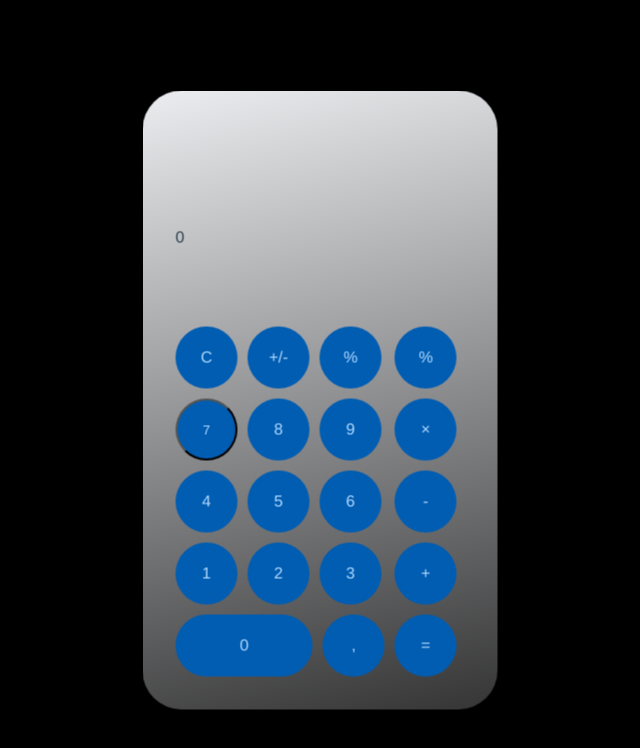
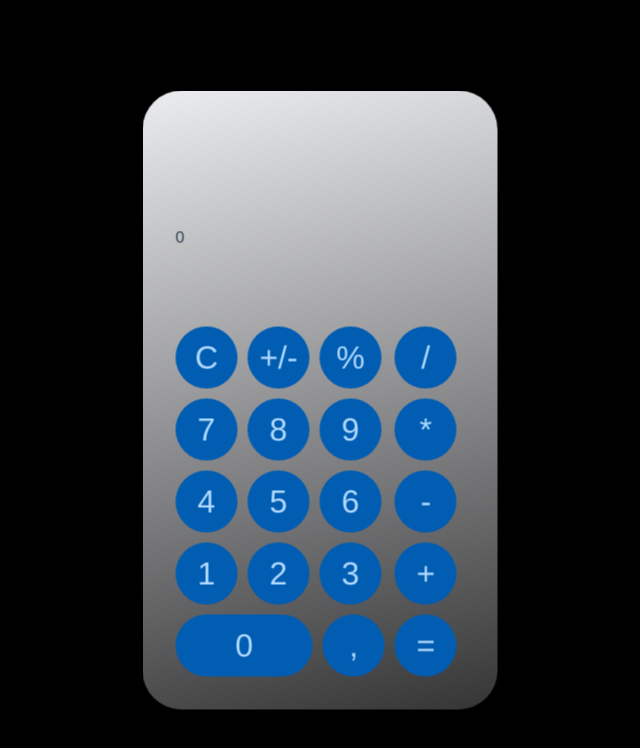
Before and after one commit to dayaRoman/vue-calculator, a Vue app: page / in a window 1280 px wide. Shown: the top 748 px of the page, without its empty margins (320-960 px from the left). Built offline with nearby package versions, Linux system fonts and the light colour scheme.

Commit message:
feature -> разделил разные кнопки по компонентам, рендер строки выражения

```diff
--- a/src/App.vue
+++ b/src/App.vue
@@ -1,15 +1,15 @@
 <template>
-    <CalculatorContainer />
+    <CalculatorView />
 </template>
 
 <script lang="ts">
 import { defineComponent } from "vue";
-import CalculatorContainer from "@/components/CalculatorContainer.vue";
+import CalculatorView from "@/views/CalculatorView.vue";
 
 export default defineComponent({
     name: "App",
     components: {
-        CalculatorContainer,
+        CalculatorView,
     },
 });
 </script>
--- /dev/null
+++ b/src/components/ActionButton.vue
@@ -0,0 +1,22 @@
+<template>
+    <div class="btn" @click="clickOnActionHandler">
+        {{ innerAction }}
+    </div>
+</template>
+<script lang="ts">
+import { defineComponent } from "vue";
+
+export default defineComponent({
+    emits: ["click-on-action"],
+    props: {
+        innerAction: {
+            type: String,
+        },
+    },
+    methods: {
+        clickOnActionHandler(): void {
+            this.$emit("click-on-action", this.innerAction);
+        },
+    },
+});
+</script>
--- a/src/components/CalculatorContainer.vue
+++ /dev/null
@@ -1,118 +0,0 @@
-<template>
-    <div @keyup="keyUpHandler" class="calculator">
-        <div class="calculator__input-window">
-            {{ inputValue }}
-        </div>
-        <div class="calculator__btns">
-            <div class="btns__col">
-                <div class="btn">C</div>
-                <div class="btn">+/-</div>
-                <div class="btn">%</div>
-                <NumberButton
-                    @clickOnNumber="testClickHandler"
-                    :inner-number="7"
-                />
-                <div class="btn">8</div>
-                <div class="btn">9</div>
-                <div class="btn">4</div>
-                <div class="btn">5</div>
-                <div class="btn">6</div>
-                <div class="btn">1</div>
-                <div class="btn">2</div>
-                <div class="btn">3</div>
-                <div class="btns__row">
-                    <div class="btn">0</div>
-                    <div class="btn">,</div>
-                </div>
-            </div>
-            <div class="btns__col">
-                <div class="btn">%</div>
-                <div class="btn">&#215;</div>
-                <div class="btn">-</div>
-                <div class="btn">+</div>
-                <div class="btn">=</div>
-            </div>
-        </div>
-    </div>
-</template>
-<script lang="ts">
-import { defineComponent } from "vue";
-import NumberButton from "./NumberButton.vue";
-
-export default defineComponent({
-    components: {
-        NumberButton,
-    },
-    data() {
-        return {
-            inputValue: 0,
-        };
-    },
-    methods: {
-        testClickHandler(num: number): void {
-            console.log(num);
-        },
-        keyUpHandler() {
-            console.log(1);
-        },
-        changeVal(): void {
-            this.inputValue = 3;
-        },
-    },
-});
-</script>
-<style lang="scss" scoped>
-.calculator {
-    position: fixed;
-    top: 50%;
-    left: 50%;
-    width: 355px;
-    transform: translate(-50%, -50%);
-    background: linear-gradient(
-        167.27deg,
-        #f7f8fb -5.94%,
-        rgba(247, 248, 251, 0.19) 103.62%
-    );
-    backdrop-filter: blur(51px);
-    padding: 138px 33px 33px;
-    border-radius: 39px;
-    &__input-window {
-        margin-bottom: 80px;
-    }
-    &__btns {
-        display: grid;
-        grid-template-columns: 3fr 1fr;
-        gap: 10px;
-        .btns {
-            &__row {
-                display: grid;
-                grid-template-columns: 3fr 1fr;
-                gap: 10px;
-                .btn:first-of-type {
-                    width: 100%;
-                    border-radius: 32px;
-                }
-            }
-            &__col {
-                display: flex;
-                flex-wrap: wrap;
-                gap: 10px;
-                &:first-of-type {
-                    grid-template-columns: repeat(3, 1fr);
-                }
-            }
-        }
-        .btn {
-            cursor: pointer;
-            height: 62px;
-            width: 62px;
-            display: flex;
-            align-items: center;
-            justify-content: center;
-            border-radius: 50%;
-            background: #005db2;
-            color: #b2daff;
-        }
-    }
-}
-</style>
--- a/src/components/NumberButton.vue
+++ b/src/components/NumberButton.vue
@@ -1,7 +1,7 @@
 <template>
-    <button class="btn" @click="clickOnNumberHandler">
+    <div class="btn" @click="clickOnNumberHandler">
         {{ innerNumber }}
-    </button>
+    </div>
 </template>
 <script lang="ts">
 import { defineComponent } from "vue";
@@ -20,3 +20,9 @@ export default defineComponent({
     },
 });
 </script>
+<style lang="scss">
+.btn {
+    font-size: 2rem;
+    user-select: none;
+}
+</style>
--- /dev/null
+++ b/src/components/OperatorButton.vue
@@ -0,0 +1,22 @@
+<template>
+    <div class="btn" @click="clickOnOperatorHandler">
+        {{ innerOperator }}
+    </div>
+</template>
+<script lang="ts">
+import { defineComponent } from "vue";
+
+export default defineComponent({
+    emits: ["click-on-operator"],
+    props: {
+        innerOperator: {
+            type: String,
+        },
+    },
+    methods: {
+        clickOnOperatorHandler(): void {
+            this.$emit("click-on-operator", this.innerOperator);
+        },
+    },
+});
+</script>
--- /dev/null
+++ b/src/views/CalculatorView.vue
@@ -0,0 +1,164 @@
+<template>
+    <div class="calculator">
+        <div class="calculator__input-window">
+            {{ inputExpression }}
+        </div>
+        <div class="calculator__btns">
+            <div class="btns__col">
+                <ActionButton
+                    v-for="(action, index) of $options.actions"
+                    @click-on-action="testActionHandler"
+                    :key="index"
+                    :inner-action="action"
+                />
+                <NumberButton
+                    v-for="(number, index) of $options.numbers"
+                    @click-on-number="testNumberHandler"
+                    :key="index"
+                    :inner-number="number"
+                />
+                <div class="btns__row">
+                    <NumberButton
+                        :inner-number="0"
+                        @click-on-number="testNumberHandler"
+                    />
+                    <ActionButton
+                        :inner-action="','"
+                        @click-on-action="testActionHandler"
+                    />
+                </div>
+            </div>
+            <div class="btns__col">
+                <OperatorButton
+                    v-for="(operator, index) of $options.operators"
+                    @click-on-operator="testOperatorHandler"
+                    :key="index"
+                    :inner-operator="operator"
+                />
+            </div>
+        </div>
+    </div>
+</template>
+<script lang="ts">
+import { defineComponent } from "vue";
+
+import NumberButton from "@/components/NumberButton.vue";
+import OperatorButton from "@/components/OperatorButton.vue";
+import ActionButton from "@/components/ActionButton.vue";
+
+export default defineComponent({
+    operators: ["/", "* ", "-", "+", "="],
+    numbers: [7, 8, 9, 4, 5, 6, 1, 2, 3],
+    actions: ["C", "+/-", "%"],
+    components: {
+        NumberButton,
+        OperatorButton,
+        ActionButton,
+    },
+    data() {
+        return {
+            inputValue: "0",
+            history: [0, 0],
+            chosedOperator: "",
+            expressionHasOperator: false,
+        };
+    },
+    computed: {
+        inputExpression(): string {
+            if (this.chosedOperator) {
+                if (!this.inputValue) {
+                    return `${this.history[0]} ${this.chosedOperator}`;
+                }
+                return `${this.history[0]} ${this.chosedOperator} ${this.history[1]}`;
+            }
+            return `${this.history[0]}`;
+        },
+    },
+    methods: {
+        testNumberHandler(num: number): void {
+            if (!(num === 0 && this.inputExpression === "0")) {
+                if (this.inputValue === "0") {
+                    this.inputValue = num.toString();
+                } else {
+                    this.inputValue += num.toString();
+                }
+
+                if (!this.chosedOperator) {
+                    this.history[0] = +this.inputValue;
+                    return;
+                }
+                this.history[1] = +this.inputValue;
+            }
+        },
+        testOperatorHandler(operator: string): void {
+            if (!this.chosedOperator) {
+                this.chosedOperator = operator;
+                this.inputValue = "";
+                return;
+            }
+            this.calculate();
+        },
+        testActionHandler(action: string): void {
+            console.log(action);
+        },
+        calculate(): void {
+            console.log(this.history.reduce((a, b) => a + b, 0));
+        },
+    },
+});
+</script>
+<style lang="scss" scoped>
+.calculator {
+    position: fixed;
+    top: 50%;
+    left: 50%;
+    width: 355px;
+    transform: translate(-50%, -50%);
+    background: linear-gradient(
+        167.27deg,
+        #f7f8fb -5.94%,
+        rgba(247, 248, 251, 0.19) 103.62%
+    );
+    backdrop-filter: blur(51px);
+    padding: 138px 33px 33px;
+    border-radius: 39px;
+    &__input-window {
+        margin-bottom: 80px;
+    }
+    &__btns {
+        display: grid;
+        grid-template-columns: 3fr 1fr;
+        gap: 10px;
+        .btns {
+            &__row {
+                display: grid;
+                grid-template-columns: 3fr 1fr;
+                gap: 10px;
+                .btn:first-of-type {
+                    width: 100%;
+                    border-radius: 32px;
+                }
+            }
+            &__col {
+                display: flex;
+                flex-wrap: wrap;
+                gap: 10px;
+                &:first-of-type {
+                    grid-template-columns: repeat(3, 1fr);
+                }
+            }
+        }
+        .btn {
+            cursor: pointer;
+            height: 62px;
+            width: 62px;
+            display: flex;
+            align-items: center;
+            justify-content: center;
+            border-radius: 50%;
+            background: #005db2;
+            color: #b2daff;
+        }
+    }
+}
+</style>
```
